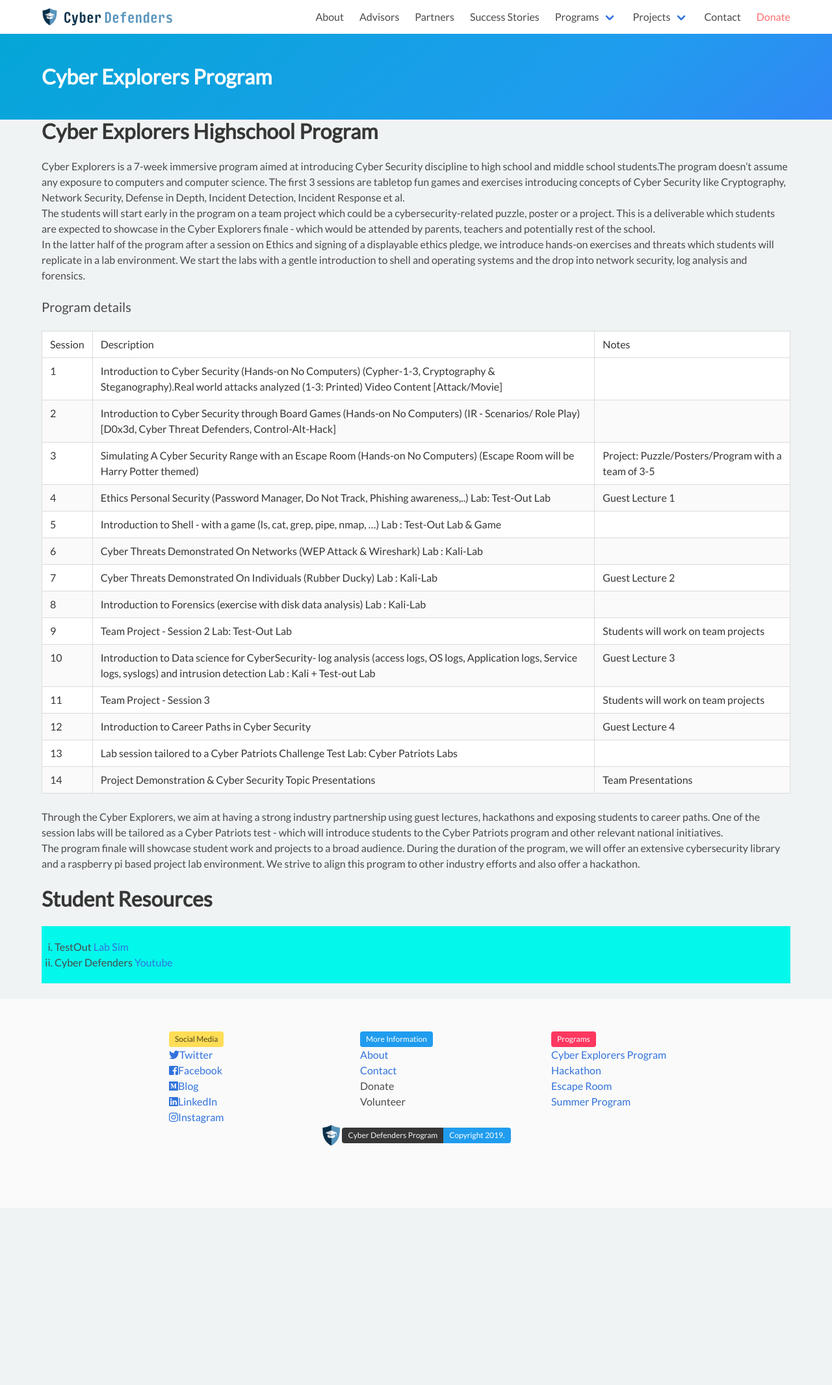
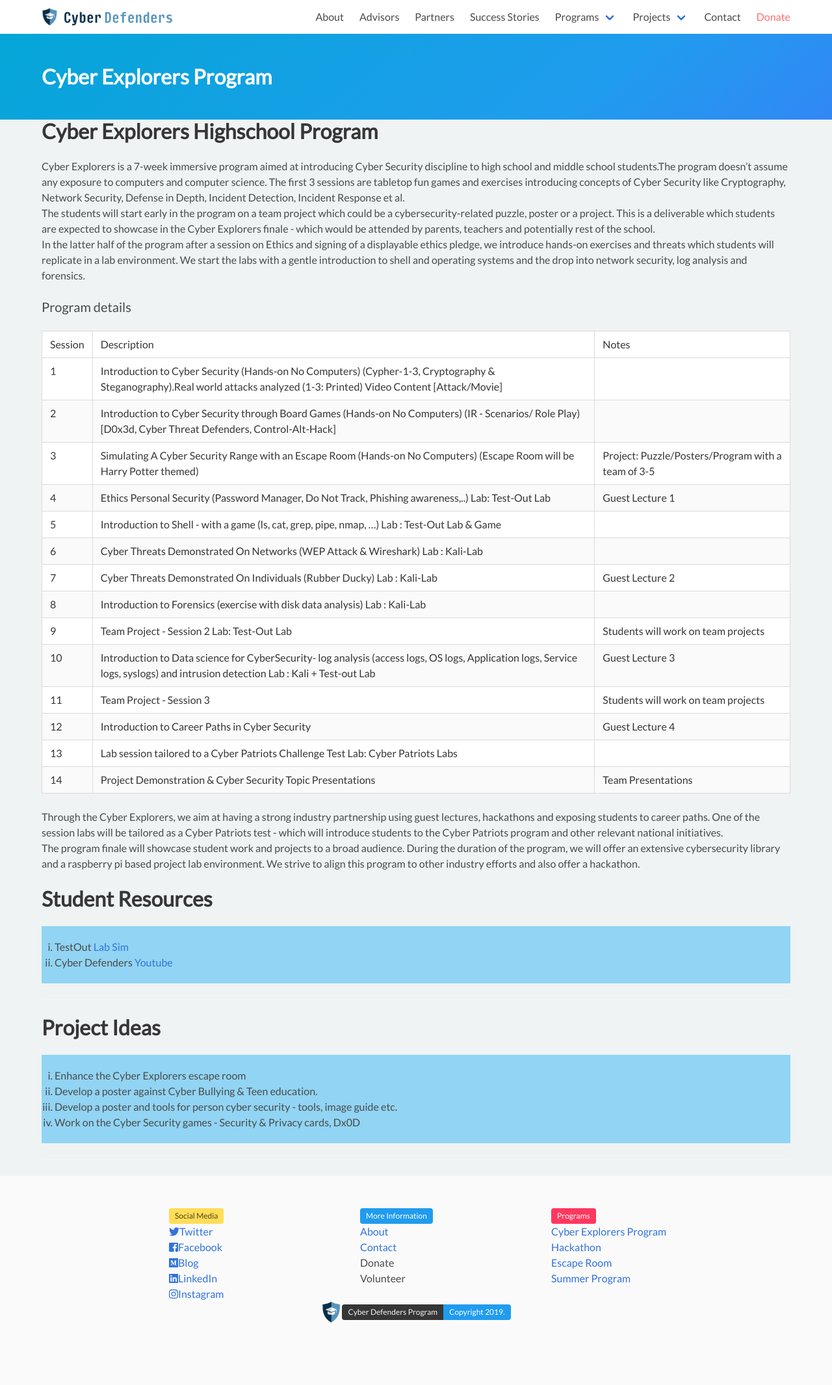
Before and after one commit to cyberdefendersprogram/www-homepage, a Jekyll site: the page built from cyberexplorers.md, in a window 1280 px wide. Shown: the whole page at 65% size. Built offline with Jekyll 4.4.1, drawn with Linux system fonts in a browser that asks for light colours; nearby versions of some CDN libraries; before the commit the page ends 1859 px from its top, so only the background shows below that.

Commit message:
Project ideas

```diff
--- a/assets/css/main.css
+++ b/assets/css/main.css
@@ -84,6 +84,6 @@
 /* lists */
 ol {
   list-style-type: lower-roman;
-  background: #03f8ec;
+  background: #46bcf38c;
   padding: 20px;
 }
--- a/cyberexplorers.md
+++ b/cyberexplorers.md
@@ -36,8 +36,15 @@
 
 <br/>
 <h1 class="title">Student Resources </h1>
-
 1. TestOut <a href="https://cdn.testout.com/client-v5-1-10-555/startlabsim.html"> Lab Sim</a>
 2. Cyber Defenders <a href="https://www.youtube.com/playlist?list=PLyrH1sX4xNPYTxuS3MmowLS8hGlRpAL4R">Youtube</a>
 
-<br/>
+<hr/>
+
+<h1 class="title">Project Ideas </h1>
+1. Enhance the Cyber Explorers escape room
+2. Develop a poster against Cyber Bullying & Teen education.
+3. Develop a poster and tools for person cyber security - tools, image guide etc.
+4. Work on the Cyber Security games - Security & Privacy cards, Dx0D
+
+<hr/>
```
